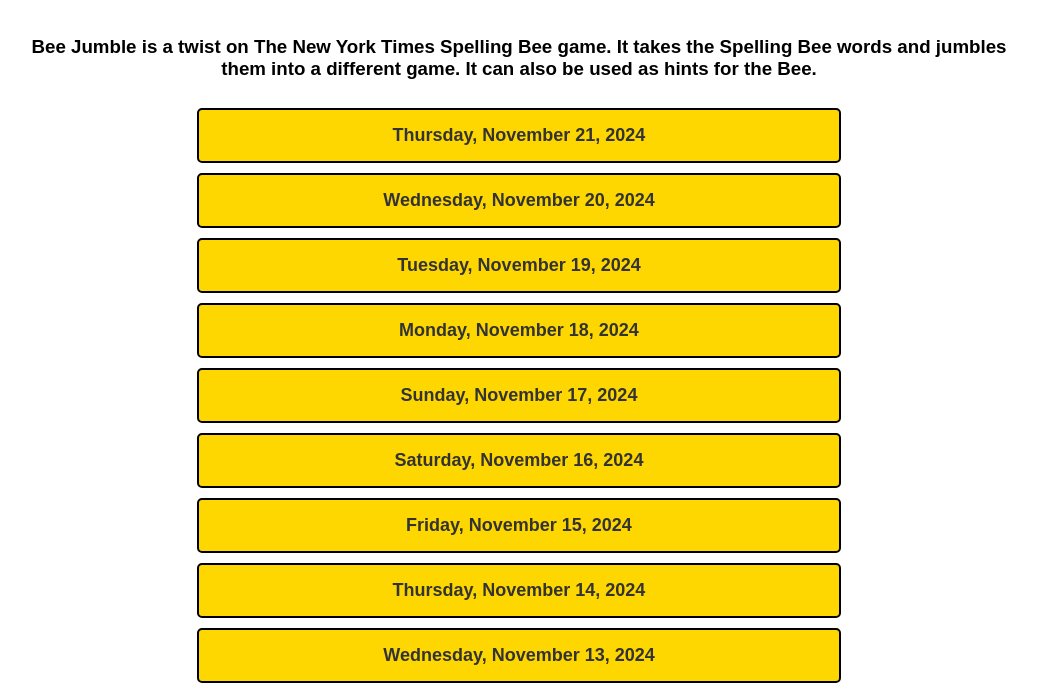
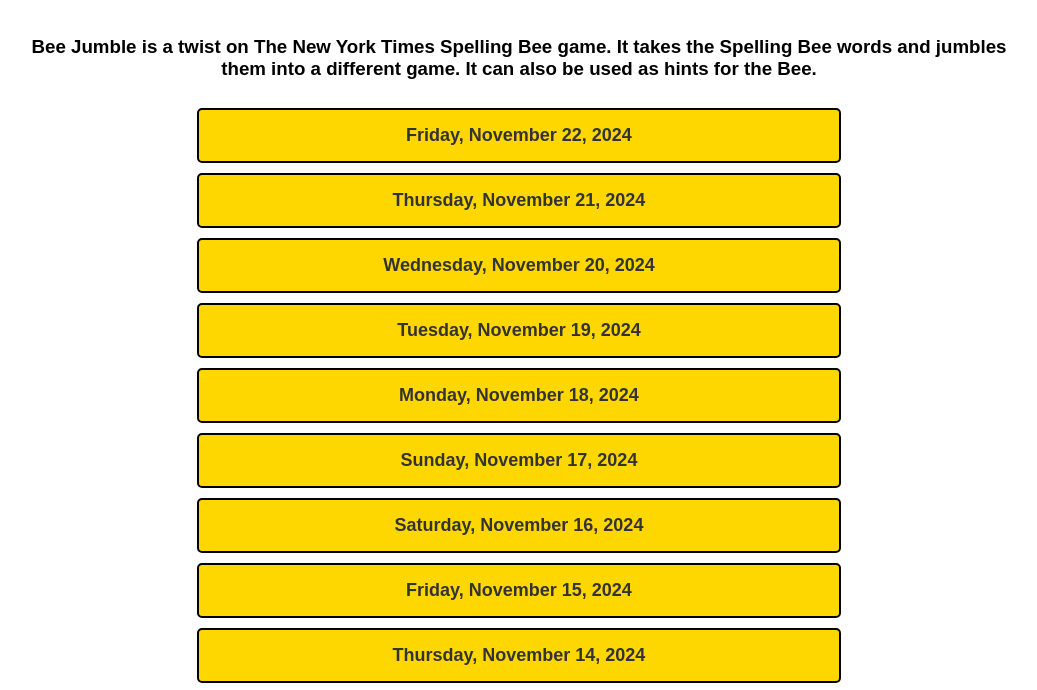
Before and after one commit to the-game-bureau/beejumble, a plain HTML site: page index.html in a window 1280 px wide. Shown: the part 60-750 px from the top of the page, without its empty margins (121-1158 px from the left). Drawn offline with Linux system fonts and the light colour scheme; a web font is replaced by a local one.

Commit message:
20241122

```diff
--- a/index.html
+++ b/index.html
@@ -73,8 +73,9 @@
 <body>
 <h1>The NY Times Spelling Bee Jumble Worksheet</h1>
 <h3>Bee Jumble is a twist on The New York Times Spelling Bee game. It takes the Spelling Bee words and jumbles them into a different game. It can also be used as hints for the Bee.</h3>
+<a class="beebutton" href="https://tii.ezv.temporary.site/beejumble/archive/20241122BEEJUMBLE.html">Friday, November 22, 2024</a>
+
 <a class="beebutton" href="https://tii.ezv.temporary.site/beejumble/archive/20241121BEEJUMBLE.html">Thursday, November 21, 2024</a>
-
 <a class="beebutton" href="https://tii.ezv.temporary.site/beejumble/archive/20241120BEEJUMBLE.html">Wednesday, November 20, 2024</a>
 <a class="beebutton" href="https://tii.ezv.temporary.site/beejumble/archive/20241119BEEJUMBLE.html">Tuesday, November 19, 2024</a>
 <a class="beebutton" href="https://tii.ezv.temporary.site/beejumble/archive/20241118BEEJUMBLE.html">Monday, November 18, 2024</a>
```
